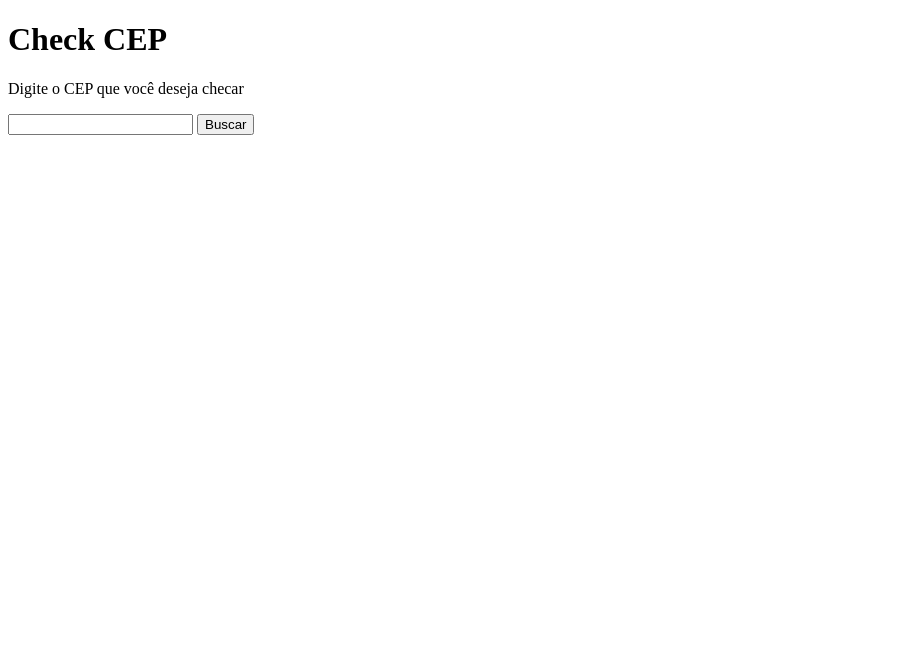
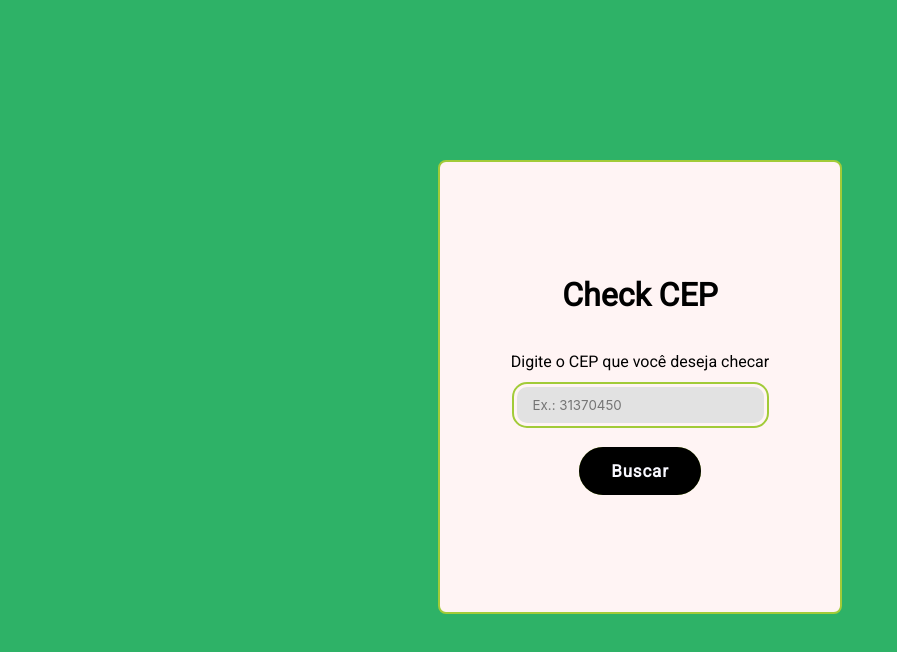
Before and after one commit to Matheuscamp/CheckCEP, a plain HTML site: page index.html in a window 1280 px wide. Shown: the whole page, without its empty margins (0-897 px from the left). Drawn offline with Linux system fonts and the light colour scheme.

Commit message:
add style

```diff
--- a/index.html
+++ b/index.html
@@ -8,18 +8,27 @@
     <title>Document</title>
   </head>
   <body>
+    <div class="background">
       <div class="container">
         <h1>Check CEP</h1>
         <p>Digite o CEP que você deseja checar</p>
-      <input type="text" id="parametro" required />
-      <button onclick="buscarCEP()">Buscar</button>
+        <input
+          class="input"
+          type="text"
+          id="parametro"
+          placeholder="Ex.: 31370450"
+          required
+        />
+        <div class="margin-top"></div>
+        <button onclick="buscarCEP()"><span>Buscar</span></button>
+        <div class="margin-top"></div>
 
-      <br />
+        <div class="resultados">
           <span id="rua"></span>
-      <br />
           <span id="cidade"></span>
-      <br />
           <span id="estado"></span>
+        </div>
+      </div>
     </div>
   </body>
 </html>
--- a/script.js
+++ b/script.js
@@ -7,9 +7,9 @@ const inputDoUsuario = async (numeroCEP) => {
   try {
     const result = await fetch(`https://viacep.com.br/ws/${numeroCEP}/json/`);
     const corpo = await result.json();
-    document.getElementById("rua").innerHTML = corpo.logradouro;
-    document.getElementById("cidade").innerHTML = corpo.localidade;
-    document.getElementById("estado").innerHTML = corpo.uf;
+    document.getElementById("rua").innerHTML = "Rua: " + corpo.logradouro;
+    document.getElementById("cidade").innerHTML = "Cidade: " + corpo.localidade;
+    document.getElementById("estado").innerHTML = "Estado: " + corpo.uf;
   } catch (error) {
     console.error("Erro:", error);
   }
--- a/style.css
+++ b/style.css
@@ -0,0 +1,99 @@
+@import url("https://fonts.googleapis.com/css2?family=Roboto&display=swap");
+body {
+  margin: 0;
+  padding: 0;
+  font-family: "Roboto", sans-serif;
+  background-color: #2eb267;
+}
+.background {
+  display: flex;
+  align-items: center;
+  justify-content: center;
+  margin-top: 20vh;
+}
+.container {
+  display: flex;
+  flex-direction: column;
+  align-items: center;
+  justify-content: center;
+  background-color: #fff4f4;
+  width: 400px;
+  height: 450px;
+  border-radius: 8px;
+  border: 2px solid #a2cb38;
+}
+.input {
+  border-radius: 10px;
+  outline: 2px solid #a2cb38;
+  border: 0;
+  font-family: -apple-system, BlinkMacSystemFont, "Segoe UI", Roboto, Oxygen,
+    Ubuntu, Cantarell, "Open Sans", "Helvetica Neue", sans-serif;
+  background-color: #e2e2e2;
+  outline-offset: 3px;
+  padding: 10px 1rem;
+  transition: 0.25s;
+}
+.input:focus {
+  outline-offset: 5px;
+  background-color: #fff;
+}
+button {
+  outline: none;
+  cursor: pointer;
+  border: none;
+  padding: 0.9rem 2rem;
+  margin: 0;
+  font-family: inherit;
+  font-size: inherit;
+  position: relative;
+  display: inline-block;
+  letter-spacing: 0.05rem;
+  font-weight: 700;
+  font-size: 17px;
+  border-radius: 500px;
+  overflow: hidden;
+  background: #a2cb38;
+  color: ghostwhite;
+}
+
+button span {
+  position: relative;
+  z-index: 10;
+  transition: color 0.4s;
+}
+
+button:hover span {
+  color: black;
+}
+
+button::before,
+button::after {
+  position: absolute;
+  top: 0;
+  left: 0;
+  width: 100%;
+  height: 100%;
+  z-index: 0;
+}
+
+button::before {
+  content: "";
+  background: #000;
+  width: 120%;
+  left: -10%;
+  transform: skew(30deg);
+  transition: transform 0.4s cubic-bezier(0.3, 1, 0.8, 1);
+}
+
+button:hover::before {
+  transform: translate3d(100%, 0, 0);
+}
+.margin-top {
+  margin-top: 24px;
+}
+.resultados {
+  display: flex;
+  flex-direction: column;
+  align-items: center;
+  justify-content: center;
+}
```
Lines whose indentation alone changed are shown as unchanged.
